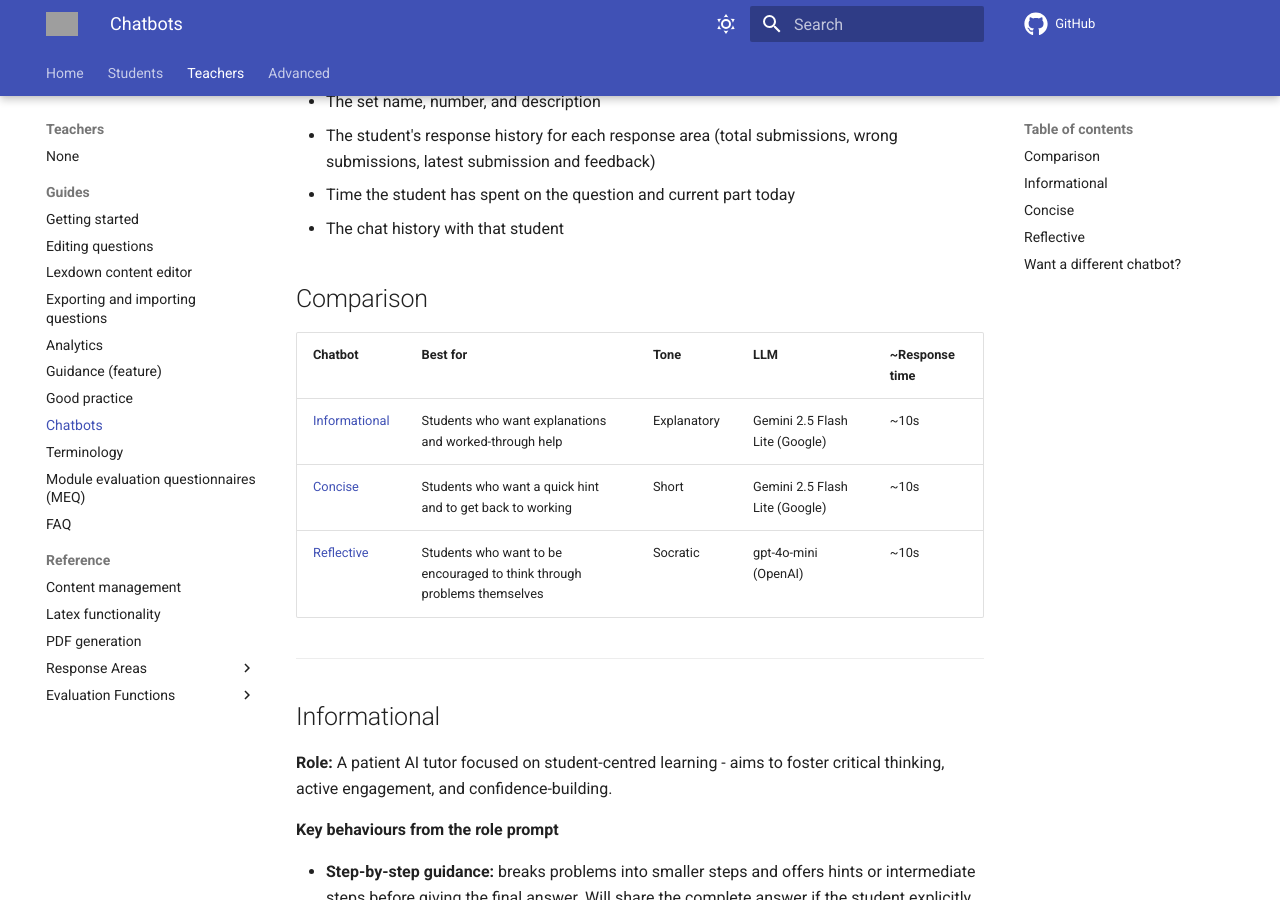
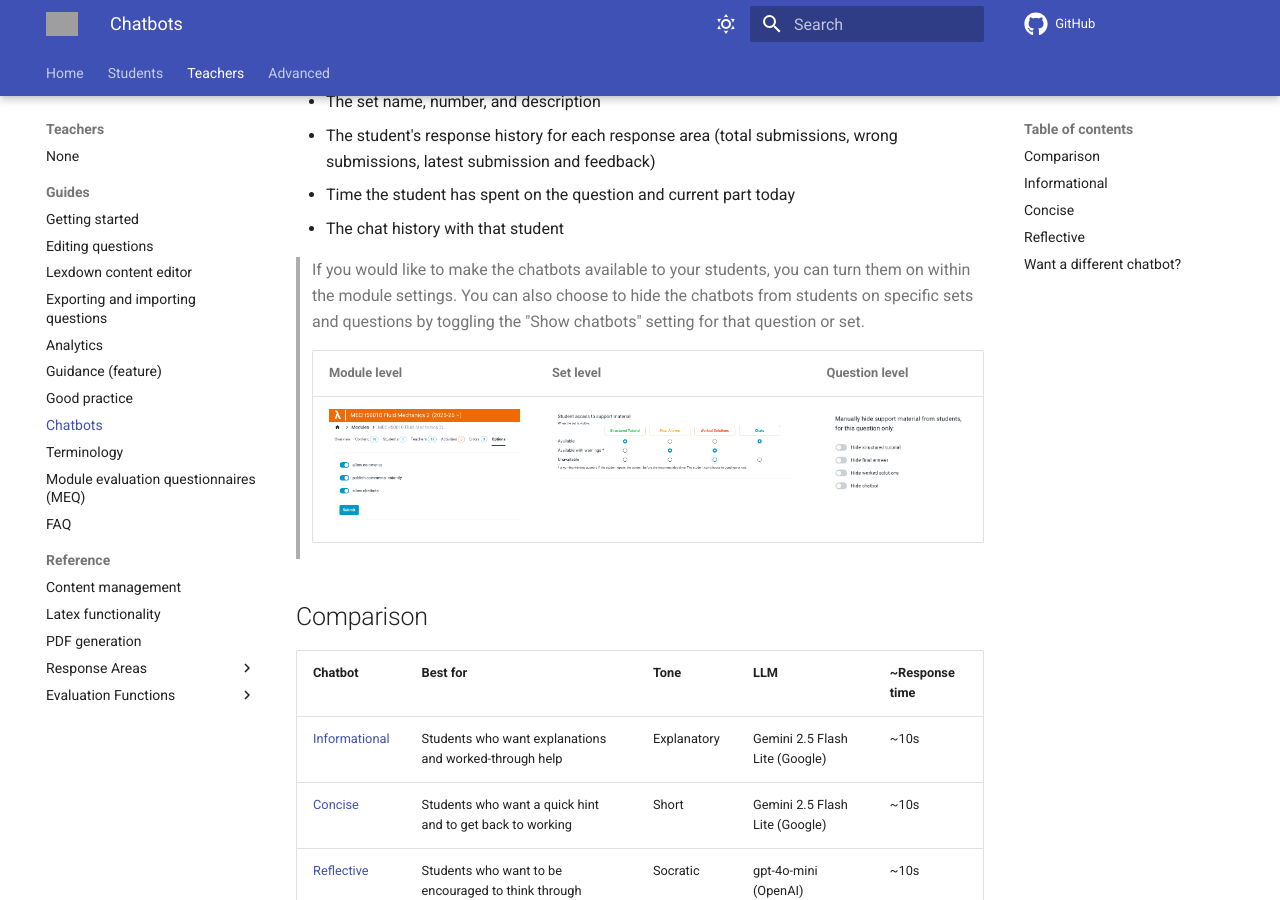
Before and after one commit to lambda-feedback/user-documentation, an MkDocs documentation site: the page built from docs/teacher/guides/chatbots.md, in a window 1280 px wide and 900 px high, scrolled down 866 px. Built offline with MkDocs 1.6.1 and Material for MkDocs 9.7.7, drawn with Linux system fonts in a browser that asks for light colours; comment, search, counter and statistics services are not loaded; grey boxes are pictures that could not be loaded.

Commit message:
instructions teachers to turn on/off chatbots

```diff
--- a/docs/teacher/guides/chatbots.md
+++ b/docs/teacher/guides/chatbots.md
@@ -14,6 +14,13 @@ Every chatbot is automatically given:
 - The student's response history for each response area (total submissions, wrong submissions, latest submission and feedback)
 - Time the student has spent on the question and current part today
 - The chat history with that student
+
+> If you would like to make the chatbots available to your students, you can turn them on within the module settings. You can also choose to hide the chatbots from students on specific sets and questions by toggling the "Show chatbots" setting for that question or set.
+
+> | Module level | Set level | Question level |
+>  |---|---|---|
+>  | ![Module toggle](./images/chatbots-moduleLevelToggle.png) | ![Set toggle](./images/chatbots-setLevelToggle.png) | ![Question  toggle](./images/chatbots-questionLevelToggle.png) |
+
 
 ## Comparison
 
```
Also changed, not shown: docs/teacher/guides/images/chatbots-moduleLevelToggle.png (added), docs/teacher/guides/images/chatbots-questionLevelToggle.png (added), docs/teacher/guides/images/chatbots-setLevelToggle.png (added).
